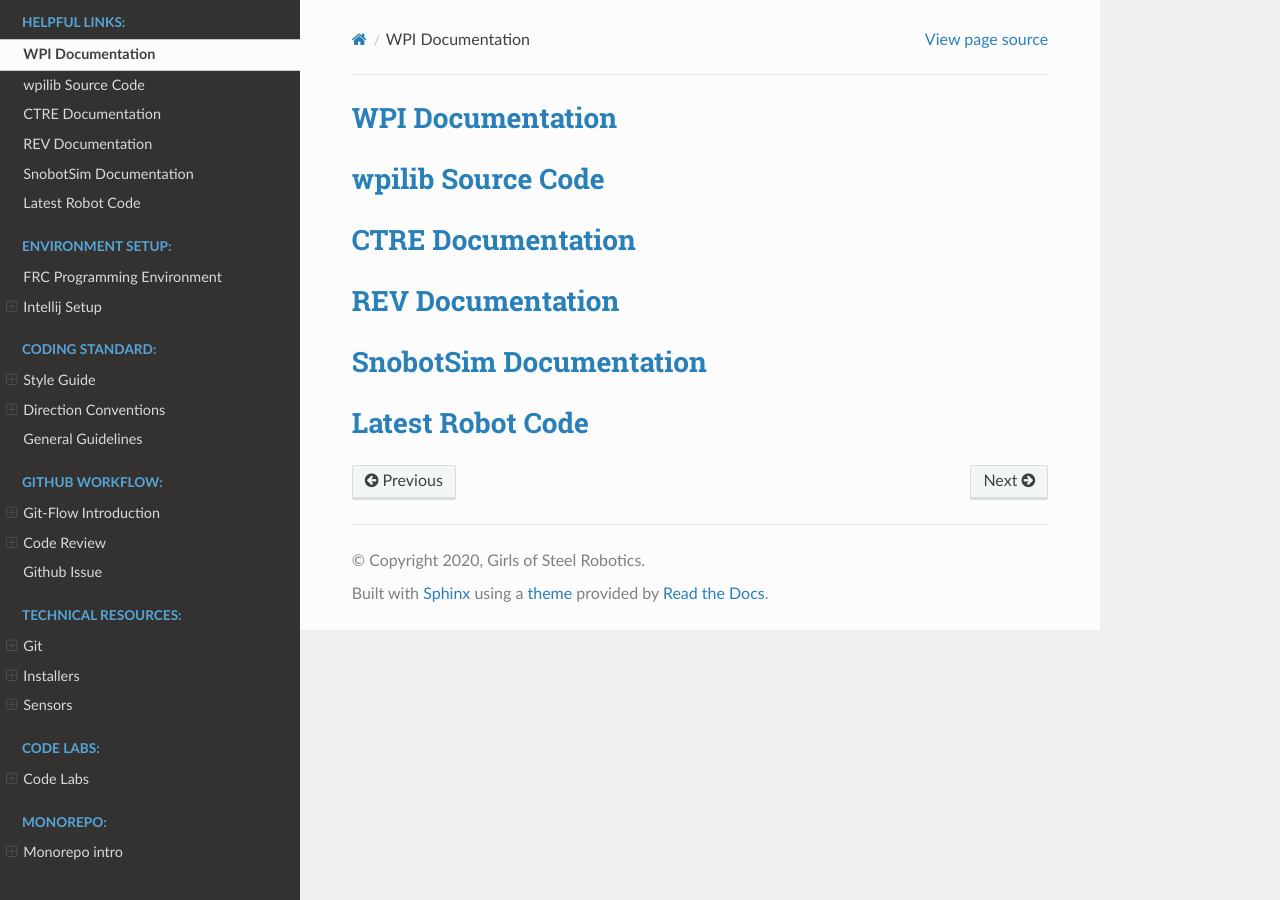
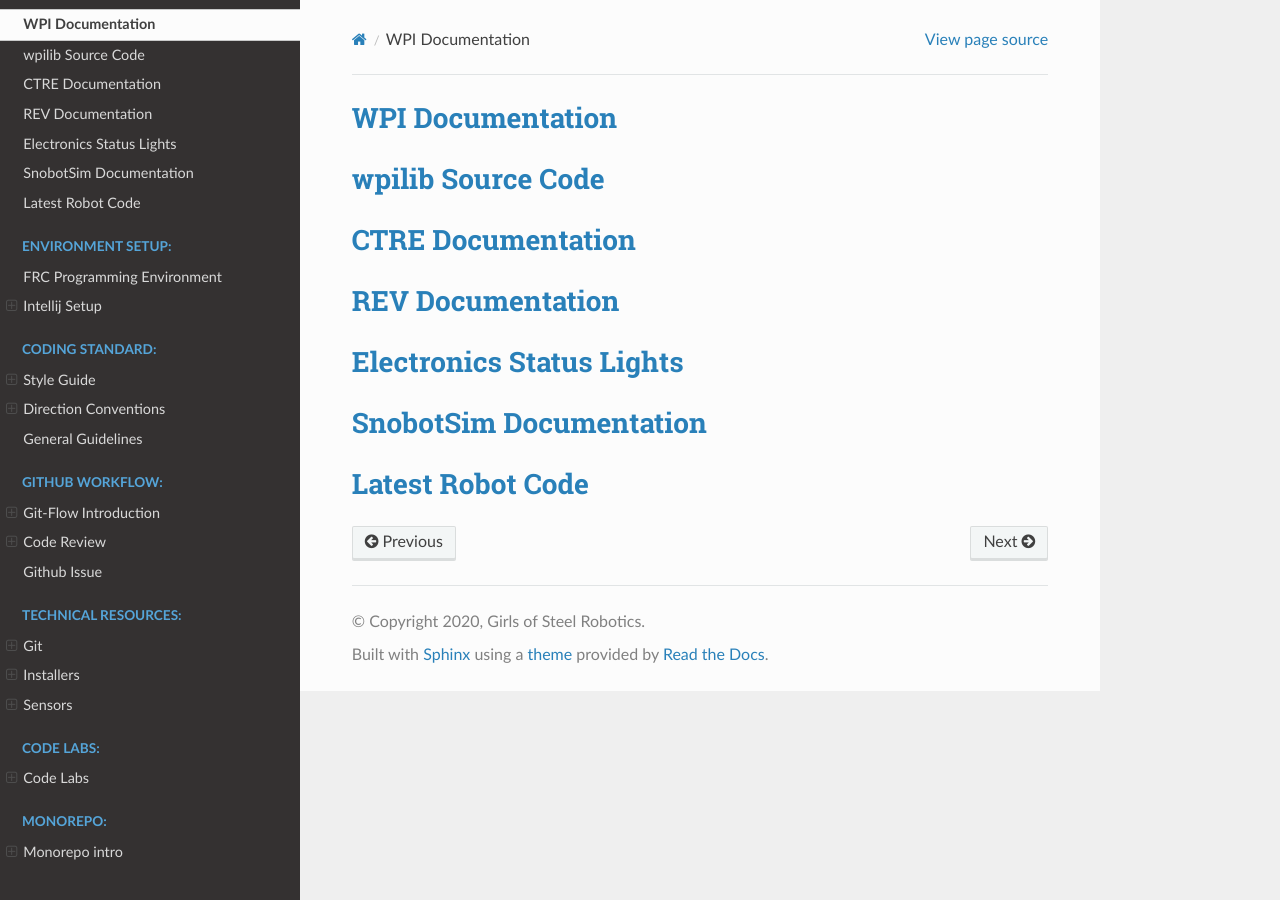
Before and after one commit to GirlsOfSteelRobotics/DocsV2, a Sphinx documentation site: the page built from source/helpful-links/helpful-links.rst, in a window 1280 px wide. Built offline with Sphinx 7.4.7 and the Read the Docs theme 2.0.0, drawn with Linux system fonts in a browser that asks for light colours.

Commit message:
Update helpful-links.rst

```diff
--- a/source/helpful-links/helpful-links.rst
+++ b/source/helpful-links/helpful-links.rst
@@ -2,8 +2,9 @@
 .. _wpilib Source Code: https://github.com/wpilibsuite/allwpilib
 .. _CTRE Documentation: https://phoenix-documentation.readthedocs.io/en/latest/
 .. _REV Documentation: http://www.revrobotics.com/sparkmax-software/
+.. _Electronics Status Lights: https://docs.wpilib.org/en/stable/docs/hardware/hardware-basics/status-lights-ref.html
 .. _SnobotSim Documentation: https://snobotsimdocs.readthedocs.io/en/latest/
-.. _Latest Robot Code: https://github.com/GirlsOfSteelRobotics/2020GirlsofSteel
+.. _Latest Robot Code: https://github.com/GirlsOfSteelRobotics/GirlsOfSteelFRC/y2022
 
 `WPI Documentation`_
 ---------------------
@@ -17,6 +18,9 @@
 `REV Documentation`_
 ---------------------
 
+`Electronics Status Lights`_
+----------------------------
+
 `SnobotSim Documentation`_
 --------------------------
 
```
